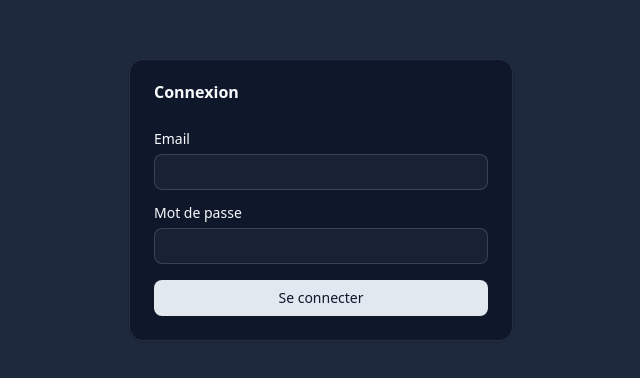
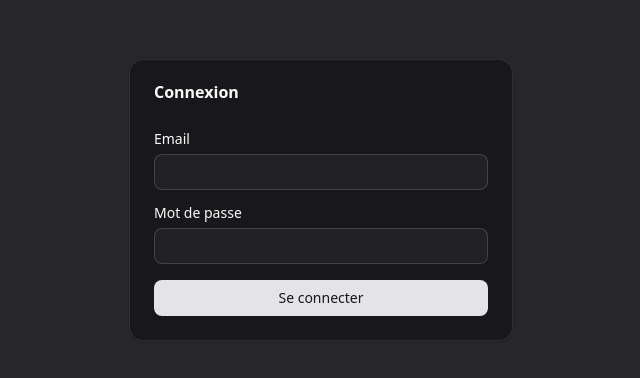
Before and after one commit to rbeness67/backoffice-app, a React (Vite) app in the folder frontend/: page /login in a window 1280 px wide. Shown: the part 200-578 px from the top of the page, without its empty margins (319-959 px from the left). Built offline with nearby package versions, Linux system fonts and the light colour scheme.

Commit message:
Stone UI applied

```diff
--- a/frontend/src/index.css
+++ b/frontend/src/index.css
@@ -43,75 +43,101 @@
   --color-sidebar-border: var(--sidebar-border);
   --color-sidebar-ring: var(--sidebar-ring);
 }
-
 :root {
   --radius: 0.625rem;
+
+  /* zinc neutrals */
   --background: oklch(1 0 0);
-  --foreground: oklch(0.129 0.042 264.695);
+  --foreground: oklch(0.141 0.005 285.823);
+
   --card: oklch(1 0 0);
-  --card-foreground: oklch(0.129 0.042 264.695);
+  --card-foreground: oklch(0.141 0.005 285.823);
+
   --popover: oklch(1 0 0);
-  --popover-foreground: oklch(0.129 0.042 264.695);
-  --primary: oklch(0.208 0.042 265.755);
-  --primary-foreground: oklch(0.984 0.003 247.858);
-  --secondary: oklch(0.968 0.007 247.896);
-  --secondary-foreground: oklch(0.208 0.042 265.755);
-  --muted: oklch(0.968 0.007 247.896);
-  --muted-foreground: oklch(0.554 0.046 257.417);
-  --accent: oklch(0.968 0.007 247.896);
-  --accent-foreground: oklch(0.208 0.042 265.755);
+  --popover-foreground: oklch(0.141 0.005 285.823);
+
+  /* primary stays neutral (zinc) */
+  --primary: oklch(0.210 0.006 285.885);
+  --primary-foreground: oklch(0.985 0 0);
+
+  --secondary: oklch(0.967 0.001 286.375);
+  --secondary-foreground: oklch(0.210 0.006 285.885);
+
+  --muted: oklch(0.967 0.001 286.375);
+  --muted-foreground: oklch(0.552 0.009 285.938);
+
+  --accent: oklch(0.967 0.001 286.375);
+  --accent-foreground: oklch(0.210 0.006 285.885);
+
   --destructive: oklch(0.577 0.245 27.325);
-  --border: oklch(0.929 0.013 255.508);
-  --input: oklch(0.929 0.013 255.508);
-  --ring: oklch(0.704 0.04 256.788);
+
+  --border: oklch(0.920 0.004 286.320);
+  --input: oklch(0.920 0.004 286.320);
+  --ring: oklch(0.705 0.010 286.067);
+
+  /* keep your charts as-is (they’re accent colors, not “slate vs zinc”) */
   --chart-1: oklch(0.646 0.222 41.116);
   --chart-2: oklch(0.6 0.118 184.704);
   --chart-3: oklch(0.398 0.07 227.392);
   --chart-4: oklch(0.828 0.189 84.429);
   --chart-5: oklch(0.769 0.188 70.08);
-  --sidebar: oklch(0.984 0.003 247.858);
-  --sidebar-foreground: oklch(0.129 0.042 264.695);
-  --sidebar-primary: oklch(0.208 0.042 265.755);
-  --sidebar-primary-foreground: oklch(0.984 0.003 247.858);
-  --sidebar-accent: oklch(0.968 0.007 247.896);
-  --sidebar-accent-foreground: oklch(0.208 0.042 265.755);
-  --sidebar-border: oklch(0.929 0.013 255.508);
-  --sidebar-ring: oklch(0.704 0.04 256.788);
+
+  /* sidebar mapped to the same neutral family */
+  --sidebar: oklch(0.985 0 0);
+  --sidebar-foreground: oklch(0.141 0.005 285.823);
+  --sidebar-primary: oklch(0.210 0.006 285.885);
+  --sidebar-primary-foreground: oklch(0.985 0 0);
+  --sidebar-accent: oklch(0.967 0.001 286.375);
+  --sidebar-accent-foreground: oklch(0.210 0.006 285.885);
+  --sidebar-border: oklch(0.920 0.004 286.320);
+  --sidebar-ring: oklch(0.705 0.010 286.067);
 }
 
 .dark {
-  --background: oklch(0.129 0.042 264.695);
-  --foreground: oklch(0.984 0.003 247.858);
-  --card: oklch(0.208 0.042 265.755);
-  --card-foreground: oklch(0.984 0.003 247.858);
-  --popover: oklch(0.208 0.042 265.755);
-  --popover-foreground: oklch(0.984 0.003 247.858);
-  --primary: oklch(0.929 0.013 255.508);
-  --primary-foreground: oklch(0.208 0.042 265.755);
-  --secondary: oklch(0.279 0.041 260.031);
-  --secondary-foreground: oklch(0.984 0.003 247.858);
-  --muted: oklch(0.279 0.041 260.031);
-  --muted-foreground: oklch(0.704 0.04 256.788);
-  --accent: oklch(0.279 0.041 260.031);
-  --accent-foreground: oklch(0.984 0.003 247.858);
+  --background: oklch(0.141 0.005 285.823);
+  --foreground: oklch(0.985 0 0);
+
+  --card: oklch(0.210 0.006 285.885);
+  --card-foreground: oklch(0.985 0 0);
+
+  --popover: oklch(0.210 0.006 285.885);
+  --popover-foreground: oklch(0.985 0 0);
+
+  --primary: oklch(0.920 0.004 286.320);
+  --primary-foreground: oklch(0.210 0.006 285.885);
+
+  --secondary: oklch(0.274 0.006 286.033);
+  --secondary-foreground: oklch(0.985 0 0);
+
+  --muted: oklch(0.274 0.006 286.033);
+  --muted-foreground: oklch(0.705 0.010 286.067);
+
+  --accent: oklch(0.274 0.006 286.033);
+  --accent-foreground: oklch(0.985 0 0);
+
   --destructive: oklch(0.704 0.191 22.216);
+
   --border: oklch(1 0 0 / 10%);
   --input: oklch(1 0 0 / 15%);
-  --ring: oklch(0.551 0.027 264.364);
+  --ring: oklch(0.552 0.009 285.938);
+
+  /* charts unchanged */
   --chart-1: oklch(0.488 0.243 264.376);
   --chart-2: oklch(0.696 0.17 162.48);
   --chart-3: oklch(0.769 0.188 70.08);
   --chart-4: oklch(0.627 0.265 303.9);
   --chart-5: oklch(0.645 0.246 16.439);
-  --sidebar: oklch(0.208 0.042 265.755);
-  --sidebar-foreground: oklch(0.984 0.003 247.858);
-  --sidebar-primary: oklch(0.488 0.243 264.376);
-  --sidebar-primary-foreground: oklch(0.984 0.003 247.858);
-  --sidebar-accent: oklch(0.279 0.041 260.031);
-  --sidebar-accent-foreground: oklch(0.984 0.003 247.858);
+
+  --sidebar: oklch(0.210 0.006 285.885);
+  --sidebar-foreground: oklch(0.985 0 0);
+  --sidebar-primary: oklch(0.920 0.004 286.320);
+  --sidebar-primary-foreground: oklch(0.210 0.006 285.885);
+  --sidebar-accent: oklch(0.274 0.006 286.033);
+  --sidebar-accent-foreground: oklch(0.985 0 0);
   --sidebar-border: oklch(1 0 0 / 10%);
-  --sidebar-ring: oklch(0.551 0.027 264.364);
+  --sidebar-ring: oklch(0.552 0.009 285.938);
 }
+
 
 @layer base {
   * {
```
Also changed, not shown: frontend/components.json.
